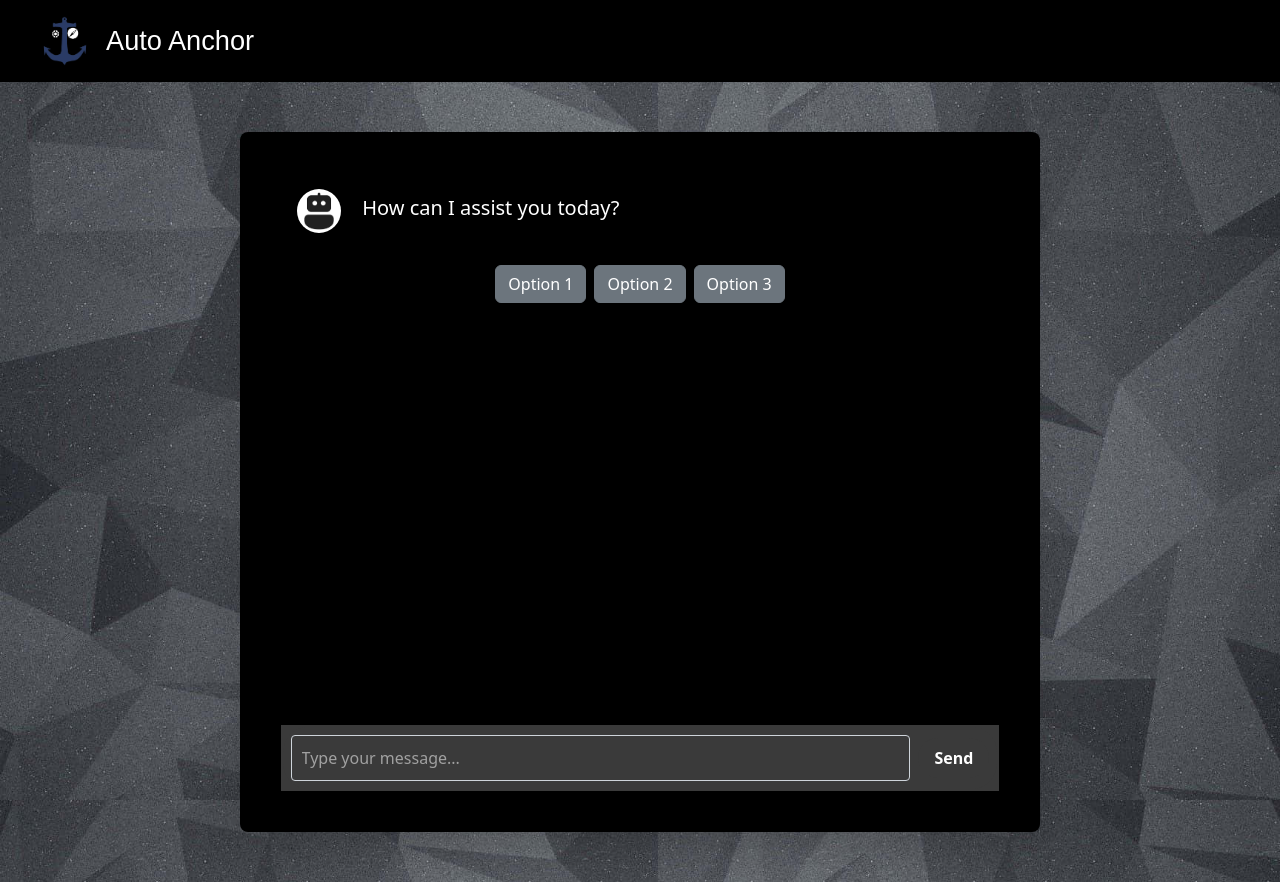
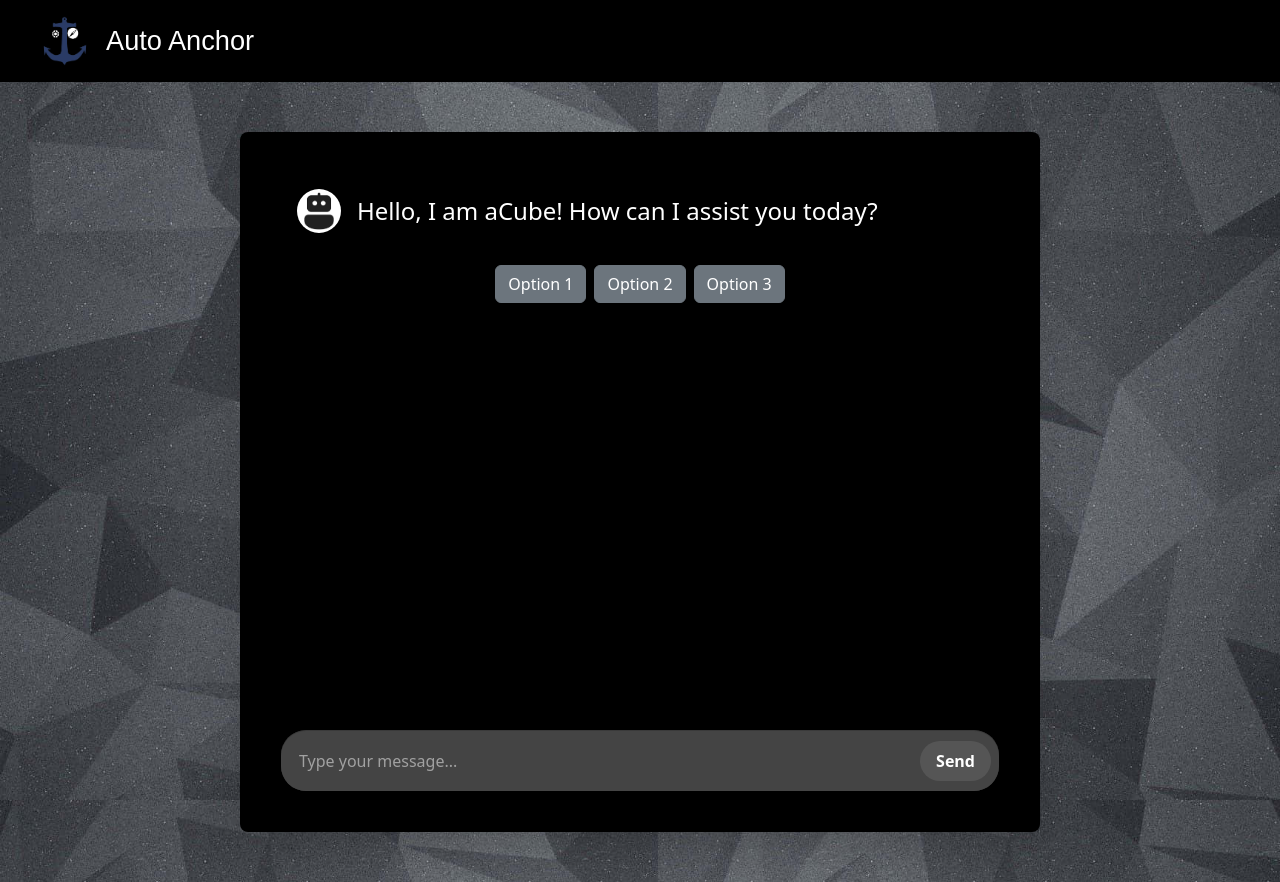
Before and after one commit to mitulgarg/AnchorWebserverUI, a React (Create React App) app: page /acube in a window 1280 px wide. Built offline with nearby package versions, Linux system fonts and the light colour scheme.

Commit message:
Fixed Agent Form CSS v1

```diff
--- a/src/components/Agent/Agent.css
+++ b/src/components/Agent/Agent.css
@@ -19,15 +19,23 @@
     background-color: #ffffff;
     color: rgb(0, 0, 0);
   }
+  .text-secondary {
+    display: flex; /* Use flexbox for alignment */
+    align-items: center; /* Align items vertically in the center */
+}
 
 .chatbot-logo {
-    height: 44px; /* Slightly larger height for zoom effect */
-    width: 44px; /* Slightly larger width for zoom effect */
-    border-radius: 100%; /* Makes the image fully circular */
+    height: 44px; /* Circle size */
+    width: 44px;
+    border-radius: 100%; /* Makes it fully circular */
     object-fit: cover; /* Ensures the image doesn't distort */
     transition: transform 0.3s ease; /* Smooth zoom effect on hover */
-  }
+}
 
-  .chatbot-logo:hover {
+.chatbot-logo:hover {
     transform: scale(1.1); /* Slightly zooms in the image on hover */
-  }
+}
+
+.ms-3 {
+    margin-left: 1rem; /* Space between the image and text */
+}
--- a/src/components/Agent/Agent.js
+++ b/src/components/Agent/Agent.js
@@ -32,13 +32,13 @@ const Agent = () => {
             <Card.Body className="d-flex flex-column gap-3">
 
               <div className="h-64 overflow-auto p-3 bg-black rounded shadow-sm">
-                <div className="text-secondary small">
+              <div className="text-secondary small d-flex align-items-center">
     <img
         className="chatbot-logo"
         src="/ChatBot-Logo.png"
         alt="ChatBot Logo"
     />
-    <span className="ms-3 text-white fs-5"> How can I assist you today?</span>
+    <span className="ms-3 text-white fs-4">Hello, I am aCube! How can I assist you today?</span>
 </div>
               </div>
 
--- a/src/components/Agent/InputForm/InputForm.css
+++ b/src/components/Agent/InputForm/InputForm.css
@@ -1,62 +1,69 @@
 /* Container for the input form */
+.chat-input {
+    border: none !important;
+
+}
+
 .chat-input-container {
     display: flex;
     justify-content: center;
-    padding: 0.1rem;
     background-color: #3a3a3a; /* Matches the card background */
     border-top: 0.5px solid #3a3a3a; /* Subtle border at the top */
+    border-radius: 25px;
 }
 
 /* Styling the form */
 .chat-form {
+    display: flex;
+    align-items: center;
+    gap: 0.5rem; /* Space between input and button */
     width: 100%;
-    max-width: 800px; /* Makes the form responsive */
-    background-color: #3a3a3a; /* Matches the background */
-    border: none;
-    border-radius: 25px; /* Fully curved edges */
-    padding: 0.5rem;
-    display: flex;
-    align-items: center; /* Centers content vertically */
-    gap: 0.5rem; /* Adds space between input and button */
+    max-width: 800px; /* Responsive width */
+    background-color: #444444; /* Slightly lighter than the background */
+    border-radius: 25px; /* Rounded edges */
+    padding: 0.5rem; /* Inner padding for the form */
 }
 
 /* Input field styling */
 .chat-input {
-    flex-grow: 1; /* Makes the input expand to available space */
-    border: none; /* Removes border */
-    border-radius: 25px; /* Matches the form curvature */
-    padding: 0.5rem 1rem; /* Inner spacing */
-    font-size: 1rem; /* Slightly larger font size */
+    flex-grow: 1; /* Makes the input expand to fill available space */
+    /* padding: 0.5rem 1rem; Inner spacing */
+    font-size: 1rem; /* Font size */
+    background-color: transparent; /* Matches form background */
+    border: none; /* Removes the border */
     outline: none; /* Removes focus outline */
-    background-color: #3a3a3a; /* Matches form background */
     color: white; /* White text for contrast */
+    border-radius: 25px; /* Ensures rounded input field matches form */
 }
 
+/* Placeholder styling */
 .chat-input::placeholder {
     color: #a1a1a1; /* Light gray placeholder text */
 }
 
+.chat-input:hover {
+    color: #ffffff;
+}
 
 /* Submit button styling */
 .chat-submit-button {
     padding: 0.5rem 1rem;
-    border: none; /* Removes button border */
-    border-radius: 25px; /* Matches the form curvature */
+    border-radius: 25px; /* Fully rounded button */
     font-size: 1rem;
     font-weight: bold;
-    background-color: #3a3a3a; /* Matches form background */
+    background-color: #555555; /* Slightly lighter than form background */
     color: white; /* White text for contrast */
     cursor: pointer;
+    border: none; /* Removes button border */
     transition: background-color 0.3s ease;
 }
 
 /* Submit button hover effect */
 .chat-submit-button:hover {
-    background-color: #504e4e; /* Slightly lighter hover effect */
+    background-color: #666666; /* Lighter hover effect */
 }
 
 /* Submit button focus styles */
 .chat-submit-button:focus {
-    outline: none;
-    box-shadow: 0 0 4px rgba(114, 116, 117, 0.5); /* Subtle glow */
+    box-shadow: 0 0 4px rgba(255, 255, 255, 0.5); /* Subtle glow */
 }
--- a/src/components/Agent/InputForm/InputForm.js
+++ b/src/components/Agent/InputForm/InputForm.js
@@ -3,19 +3,12 @@ import "./InputForm.css";
 
 const InputForm = ({ onSend }) => {
   const [message, setMessage] = useState("");
-  const [query, setQuery] = useState("");
 
   const handleSubmit = (e) => {
     e.preventDefault();
     if (message.trim()) {
       onSend(message);
       setMessage(""); // Clear the input field
-    }
-  };
-
-  const handleSearch = () => {
-    if (query) {
-      console.log(query);
     }
   };
 
@@ -40,23 +33,16 @@ const InputForm = ({ onSend }) => {
 export default InputForm;
 
 
+
+
+
+
 // import React, { useState } from "react";
 // import "./InputForm.css";
-// import Button from "react-bootstrap/Button";
-// import Form from "react-bootstrap/Form";
-// import { Link } from 'react-router-dom';
-
-
 
 // const InputForm = ({ onSend }) => {
 //   const [message, setMessage] = useState("");
 //   const [query, setQuery] = useState("");
-
-//   const handleSearch = () => {
-//     if (query) {
-//       console.log(query);
-//     }
-//   };
 
 //   const handleSubmit = (e) => {
 //     e.preventDefault();
@@ -66,40 +52,28 @@ export default InputForm;
 //     }
 //   };
 
+//   const handleSearch = () => {
+//     if (query) {
+//       console.log(query);
+//     }
+//   };
 
 //   return (
 //     <div className="chat-input-container">
-//       <Form onSubmit={handleSubmit} className="chat-form d-flex align-items-center">
-//         <Form.Control
-//                   type="text"
-//                   placeholder="Type your message..."
-//                   value={query}
-//                   onChange={(e) => setQuery(e.target.value)}
-//                   className="chat-input"
+//       <form onSubmit={handleSubmit} className="chat-form" >
+//         <input
+//           type="text"
+//           placeholder="Type your message..."
+//           value={message}
+//           onChange={(e) => setMessage(e.target.value)}
+//           className="chat-input"
+//           style={{outline:'none'}}
 //         />
-//         <Button type="submit" variant="primary" className="chat-submit-button">
+//         <button type="submit" className="chat-submit-button">
 //           Send
-//         </Button>
-//       </Form>
-
-//       {/* <Form.Control
-//                   type="text"
-//                   placeholder="Type your message..."
-//                   value={query}
-//                   onChange={(e) => setQuery(e.target.value)}
-//                 />
-
-//               <Link className=" text-white text-decoration-none" to={`/forms`}>
-//                   <button className="button-agent" onClick={handleSearch}>
-//                     <FontAwesomeIcon icon={faArrowRight} />
-//                     </button>
-//               </Link> */}
-
-
+//         </button>
+//       </form>
 //     </div>
-
-
-
 //   );
 // };
 
```
Lines whose indentation alone changed are shown as unchanged.
